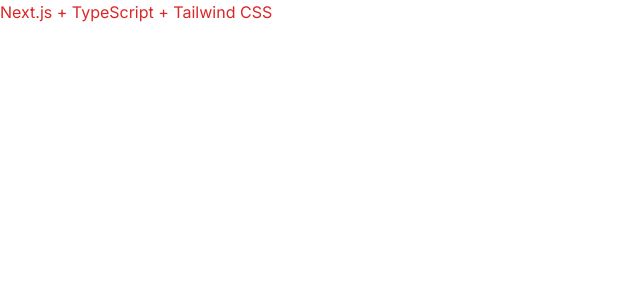
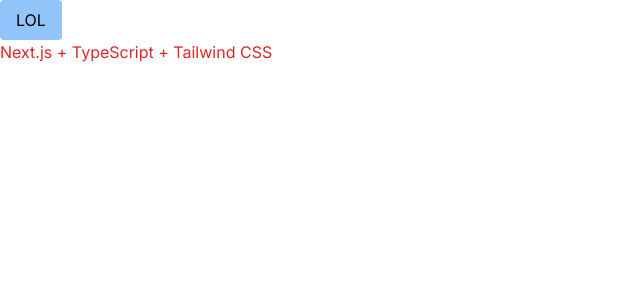
Before and after one commit to sebkasanzew/profile, a Next.js app: page / in a window 1280 px wide. Shown: the top 300 px of the page, without its empty margins (0-640 px from the left). Built offline with nearby package versions, Linux system fonts and the light colour scheme.

Commit message:
Add serif and sans-serif font

```diff
--- a/app/components/analytics.tsx
+++ b/app/components/analytics.tsx
@@ -3,5 +3,5 @@
 import { Analytics } from '@vercel/analytics/react'
 
 export function AnalyticsWrapper() {
-	return <Analytics />
+	return <Analytics debug={false} />
 }
--- a/app/layout.tsx
+++ b/app/layout.tsx
@@ -1,5 +1,10 @@
+import { Inter, Lora } from '@next/font/google'
+
 import { AnalyticsWrapper } from './components/analytics'
 import './globals.css'
+
+const inter = Inter({ subsets: ['latin'], variable: '--font-inter' })
+const lora = Lora({ subsets: ['latin'], variable: '--font-lora' })
 
 type Props = {
 	children: React.ReactNode
@@ -7,12 +12,14 @@
 
 export default function RootLayout(props: Props) {
 	const { children } = props
+
 	return (
-		<html lang='en'>
+		<html lang='en' className={[inter.variable, lora.variable].join(' ')}>
 			<head />
 
 			<body>
 				{children}
+
 				<AnalyticsWrapper />
 			</body>
 		</html>
--- a/app/page.tsx
+++ b/app/page.tsx
@@ -1,10 +1,7 @@
-import { Inter } from '@next/font/google'
-
-const inter = Inter({ subsets: ['latin'] })
-
 export default function Home() {
 	return (
-		<main className={inter.className}>
+		<main>
+			<button className='bg-blue-300 hover:bg-slate-500 py-2 px-4 rounded'>LOL</button>
 			<h1 className='text-red-600'>Next.js + TypeScript + Tailwind CSS</h1>
 		</main>
 	)
--- a/next.config.mjs
+++ b/next.config.mjs
@@ -1,11 +1,6 @@
 /** @type {import('next').NextConfig} */
 const nextConfig = {
 	reactStrictMode: true,
-
-	compiler: {
-		reactRemoveProperties: true,
-		removeConsole: true,
-	},
 
 	experimental: {
 		appDir: true,
--- a/package.json
+++ b/package.json
@@ -3,7 +3,8 @@
   "version": "0.1.0",
   "private": true,
   "scripts": {
-    "dev": "next dev --turbo",
+    "dev": "next dev",
+    "dev:turbo": "next dev --turbo",
     "t:dev": "turbo dev",
     "build": "next build",
     "t:build": "turbo build",
--- a/tailwind.config.js
+++ b/tailwind.config.js
@@ -1,8 +1,15 @@
 /** @type {import('tailwindcss').Config} */
-module.exports = {
+const tailwindConfig = {
 	content: ['./app/**/*.{js,ts,jsx,tsx}', './pages/**/*.{js,ts,jsx,tsx}', './components/**/*.{js,ts,jsx,tsx}'],
 	theme: {
-		extend: {},
+		extend: {
+			fontFamily: {
+				sans: ['var(--font-inter)'],
+				serif: ['var(--font-lora)'],
+			},
+		},
 	},
 	plugins: [],
 }
+
+module.exports = tailwindConfig
```
